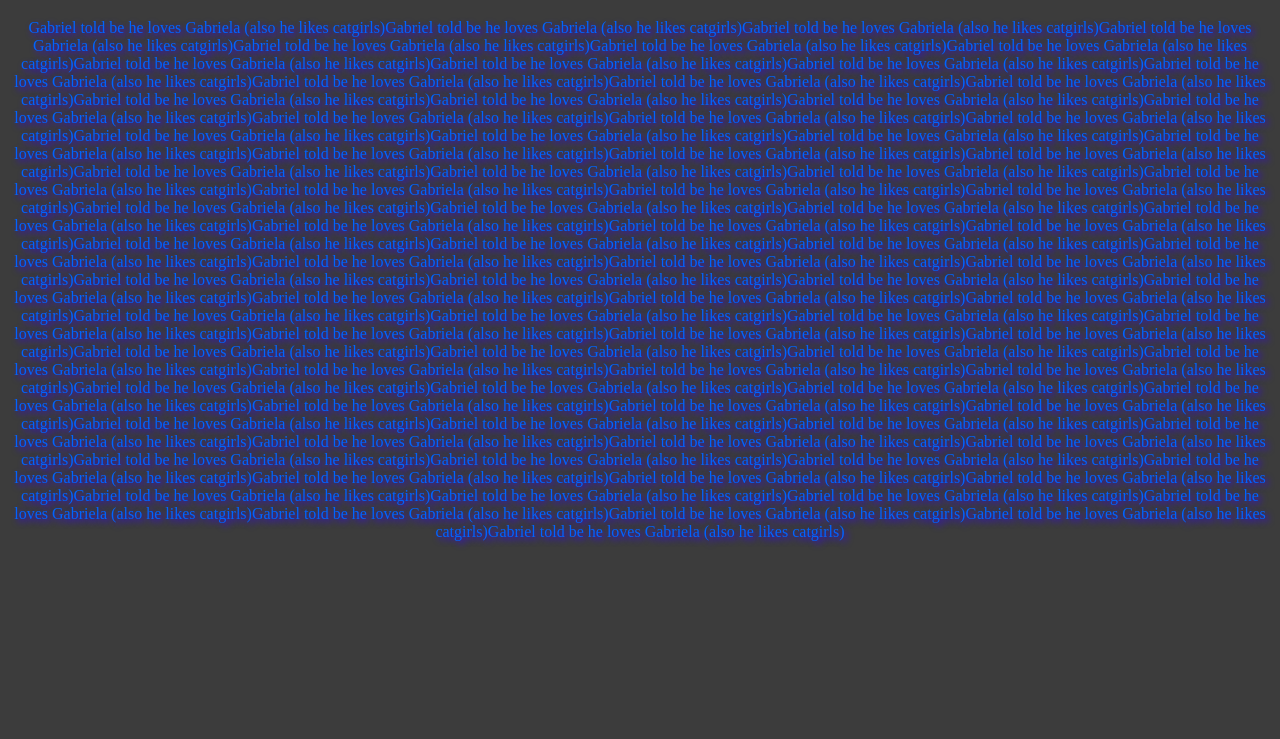
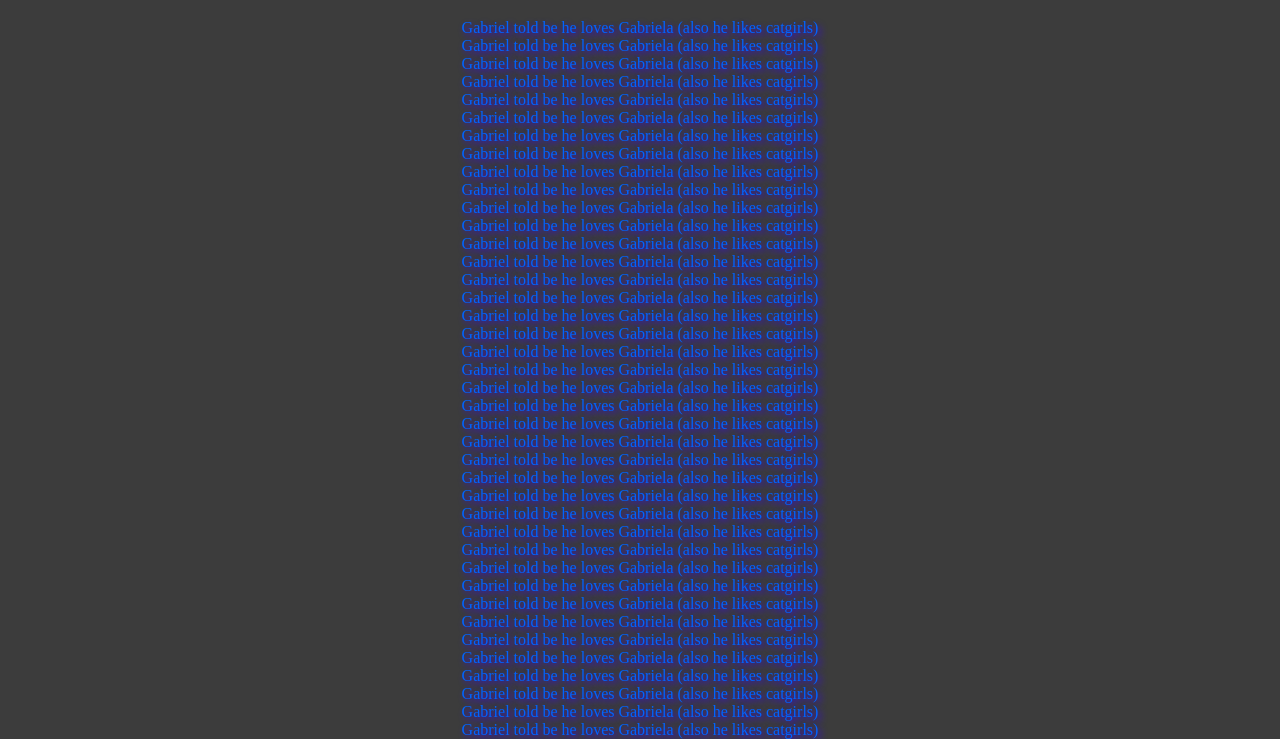
Before and after one commit to W33X/Weexer-devlog, a plain HTML site: page index.html in a window 1280 px wide. Shown: the part 61-800 px from the top of the page. Drawn offline with Linux system fonts and the light colour scheme.

Commit message:
Update index.html

```diff
--- a/index.html
+++ b/index.html
@@ -8,7 +8,7 @@
   <body>
     <script>
       for (x=1; x<100; x++) {
-        document.write("Gabriel told be he loves Gabriela (also he likes catgirls)");
+        document.write("Gabriel told be he loves Gabriela (also he likes catgirls)</br>");
       }
     </script>
   </body>
```
